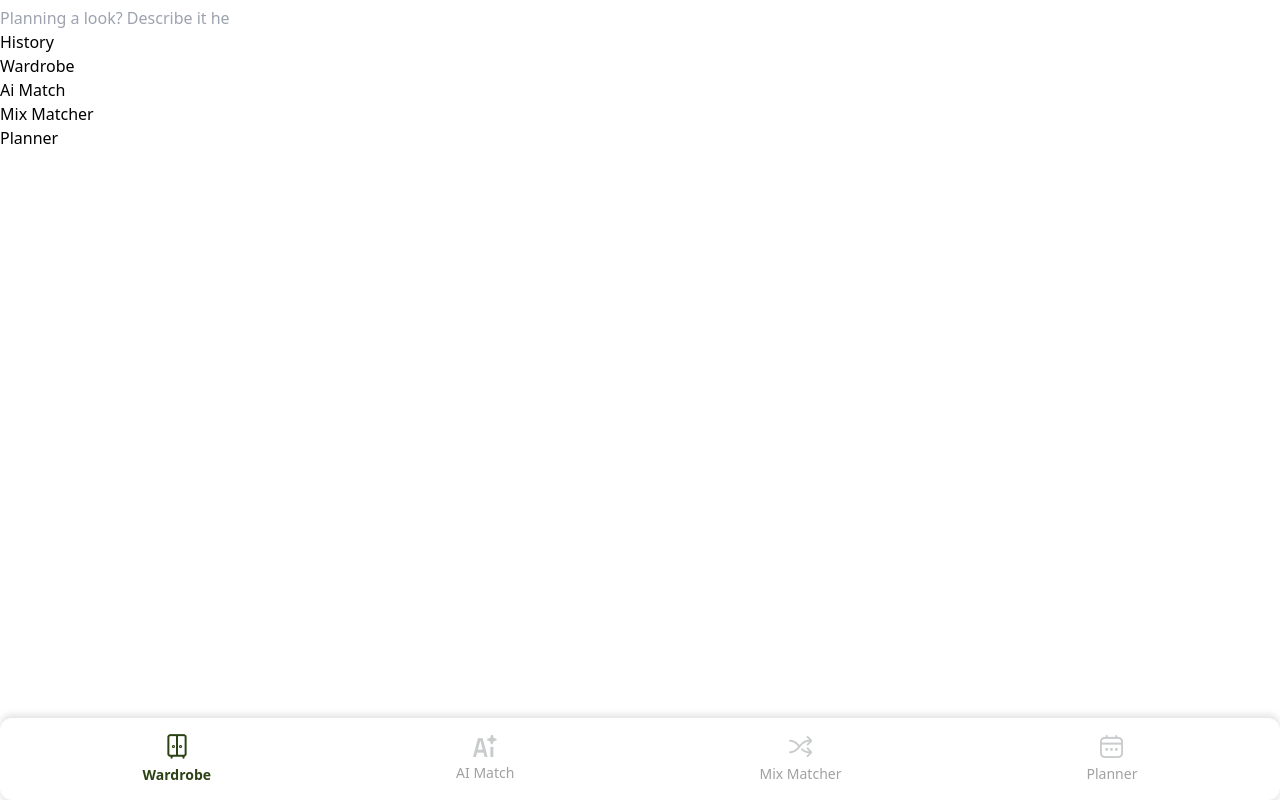
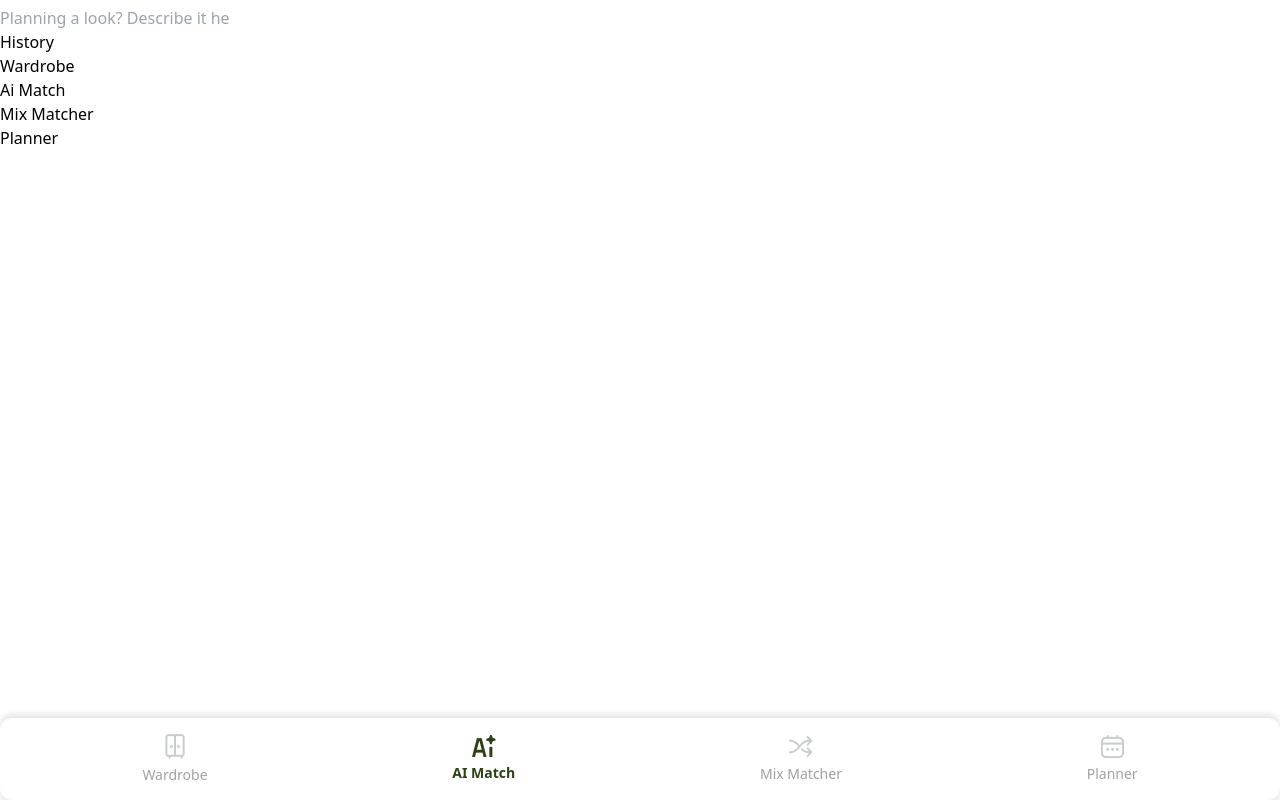
Before and after one commit to rigeltandilolo/StyleSnap, a React (Vite) app: page /ai-match in a window 1280 px wide. Built offline with nearby package versions, Linux system fonts and the light colour scheme.

Commit message:
Adjust Navbar and mix matcher route

```diff
--- a/src/components/Navbar.jsx
+++ b/src/components/Navbar.jsx
@@ -1,3 +1,4 @@
+import { useEffect } from "react";
 import { useNavigate } from "react-router-dom";
 import { useNavbar } from "../store/useNavbar";
 
@@ -5,16 +6,21 @@ const Navbar = () => {
   const { currentPage, setCurrentPage } = useNavbar(state => state)
   const navigate = useNavigate();
 
+  useEffect(() => {
+    const route = window.location.pathname
+    setCurrentPage(route)
+  }, [])
+
   const menuItems = [
     { label: "Wardrobe", icon: "w.png", hoverIcon: "w2.png", route: '/' },
     { label: "AI Match", icon: "v2.png", hoverIcon: "Vector.png", route: '/ai-match' },
-    { label: "Mix Matcher", icon: "s2.png", hoverIcon: "s.png", route: 'mix-matcher' },
+    { label: "Mix Matcher", icon: "s2.png", hoverIcon: "s.png", route: '/mix-matcher' },
     { label: "Planner", icon: "c2.png", hoverIcon: "c.png", route: '/planner' },
   ];
 
   const handleClick = (route) => {
+    navigate(route)
     setCurrentPage(route)
-    navigate(route)
   };
 
   return (
--- a/src/pages/SwipeClothesPage.jsx
+++ b/src/pages/SwipeClothesPage.jsx
@@ -1,5 +1,6 @@
 import { useState } from "react";
 import { useSwipeable } from "react-swipeable";
+import Navbar from "../components/Navbar";
 
 const SwipeClothes = () => {
     const tops = ["ClothesImage/contohtops.png", "ClothesImage/contohtops2.png", "ClothesImage/contohtops3.png"];
@@ -293,7 +294,7 @@ const SwipeClothes = () => {
                     </div>
                 </div>
             )}
-
+            <Navbar />
         </div>
     );
 };
--- a/src/routes/index.jsx
+++ b/src/routes/index.jsx
@@ -5,6 +5,7 @@ import LoginScreen from '../pages/LoginScreen';
 import Register from "../pages/Register";
 import AiMatchPage from "../pages/Ai";
 import NotFound from '../pages/NotFound';
+import SwipeClothes from '../pages/SwipeClothesPage';
 
 export const router = createBrowserRouter([
   {
@@ -28,6 +29,10 @@ export const router = createBrowserRouter([
     element: <AiMatchPage />
   },
   {
+    path: '/mix-matcher',
+    element: <SwipeClothes />
+  },
+  {
     path: '*',
     element: <NotFound />
   }
```
